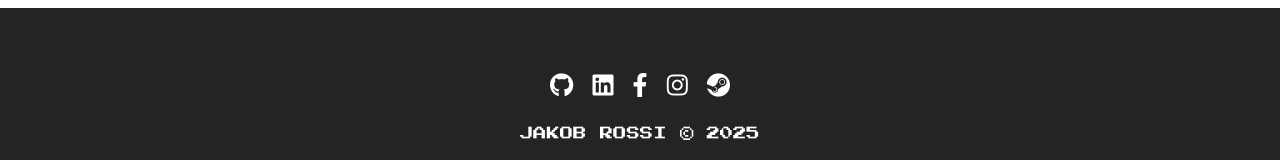
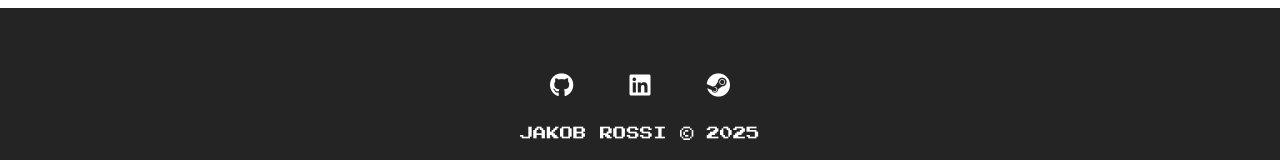
Before and after one commit to jmrossi98/website, a React (Create React App) app: page /contact in a window 1280 px wide. Shown: the part 872-1032 px from the top of the page. Built offline with nearby package versions, Linux system fonts and the light colour scheme.

Commit message:
Removed socials

```diff
--- a/src/components/Footer.js
+++ b/src/components/Footer.js
@@ -23,22 +23,6 @@ function Footer() {
             <i class='fab fa-linkedin' />
           </a>
           <a
-            class='social-icon-link facebook'
-            href="https://www.facebook.com/jakob.rossi"
-            target='_blank'
-            aria-label='Facebook'
-          >
-            <i class='fab fa-facebook-f' />
-          </a>
-          <a
-            class='social-icon-link instagram'
-            href="https://www.instagram.com/jay_crossin"
-            target='_blank'
-            aria-label='Instagram'
-          >
-            <i class='fab fa-instagram' />
-          </a>
-          <a
             class='social-icon-link steam'
             href="https://steamcommunity.com/profiles/76561198176095826/"
             target='_blank'
```
